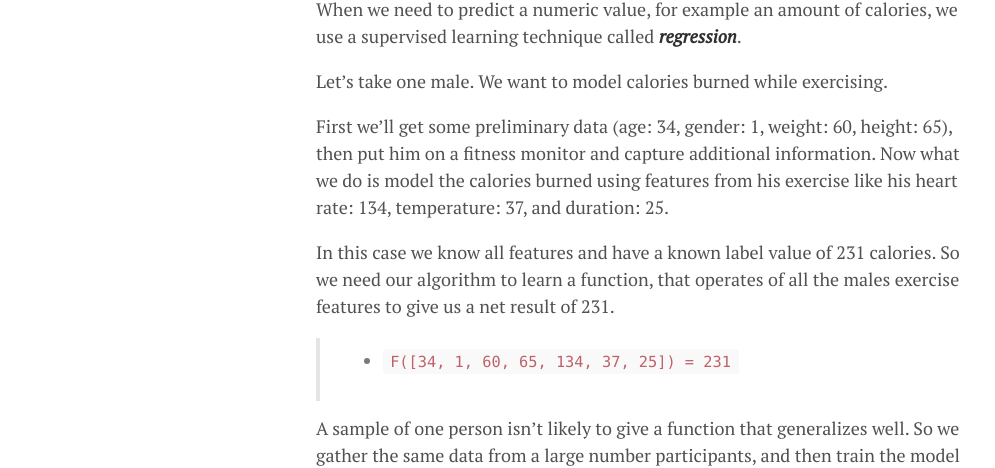
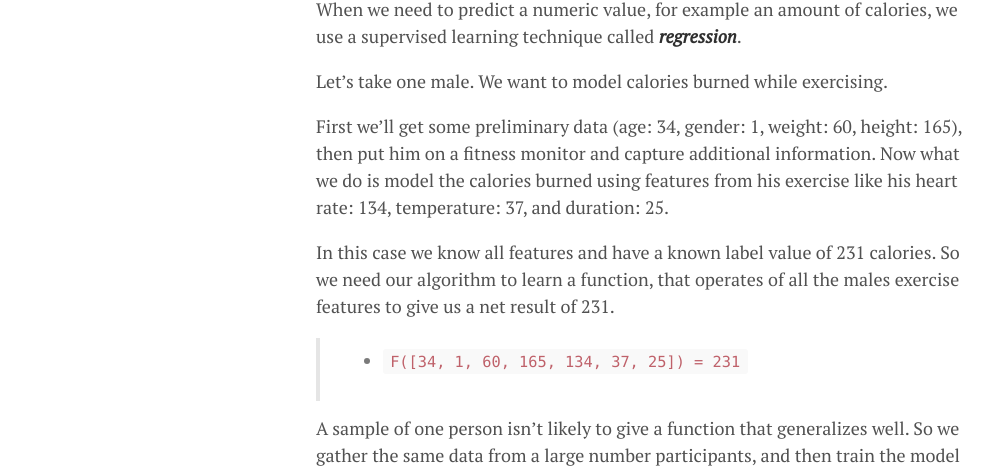
Before and after one commit to lgeurts/lgeurts.github.io, a Jekyll site: the page built from _posts/2018-06-29-artificial-intelligence-basics.md, in a window 1280 px wide and 900 px high, scrolled down 2210 px. Shown: the part 146-614 px from the top of the window, without its empty margins (0-995 px from the left). Built offline with Jekyll 4.4.1, drawn with Linux system fonts in a browser that asks for light colours; nearby versions of some CDN libraries.

Commit message:
Update 2018-06-29-artificial-intelligence-basics.md

```diff
--- a/_posts/2018-06-29-artificial-intelligence-basics.md
+++ b/_posts/2018-06-29-artificial-intelligence-basics.md
@@ -70,11 +70,11 @@ When we need to predict a numeric value, for example an amount of calories, we u
 
 Let's take one male. We want to model calories burned while exercising.
 
-First we'll get some preliminary data (age: 34, gender: 1, weight: 60, height: 65), then put him on a fitness monitor and capture additional information. Now what we do is model the calories burned using features from his exercise like his heart rate: 134, temperature: 37, and duration: 25.
+First we'll get some preliminary data (age: 34, gender: 1, weight: 60, height: 165), then put him on a fitness monitor and capture additional information. Now what we do is model the calories burned using features from his exercise like his heart rate: 134, temperature: 37, and duration: 25.
 
 In this case we know all features and have a known label value of 231 calories. So we need our algorithm to learn a function, that operates of all the males exercise features to give us a net result of 231.
 
-> * `F([34, 1, 60, 65, 134, 37, 25]) = 231`
+> * `F([34, 1, 60, 165, 134, 37, 25]) = 231`
 
 A sample of one person isn't likely to give a function that generalizes well. So we gather the same data from a large number participants, and then train the model using the bigger set of data.
 
```
